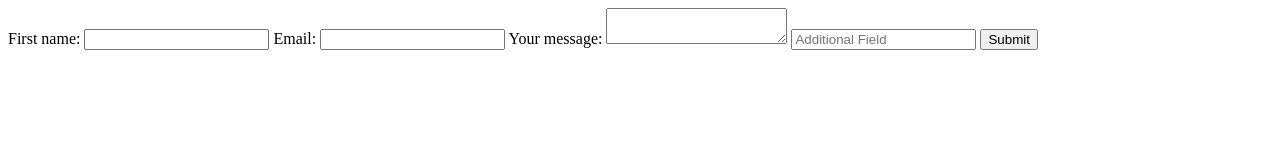
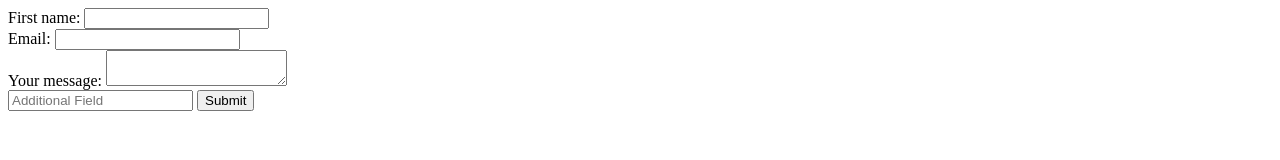
Before and after one commit to AlphaDiallo1/HTMLforms-, a plain HTML site: page index.html in a window 1280 px wide. Drawn offline with Linux system fonts and the light colour scheme.

Commit message:
Update index.html

```diff
--- a/index.html
+++ b/index.html
@@ -2,13 +2,16 @@
 <form>
   <label for="first-name">First name:</label>
   <input id="first-name" type="text" name="first-name" />
-
+</form>
+<form>
   <label for="email">Email:</label>
   <input id="email" type="text" name="email" />
-
+</form>
+<form>
   <label for="form-message">Your message:</label>
   <textarea id="form-message" name="message"></textarea>
-
+</form>
+<form>
   <input type="text" name="additional-field" placeholder="Additional Field">
   <button type="submit">Submit</button>
 </form>
```
